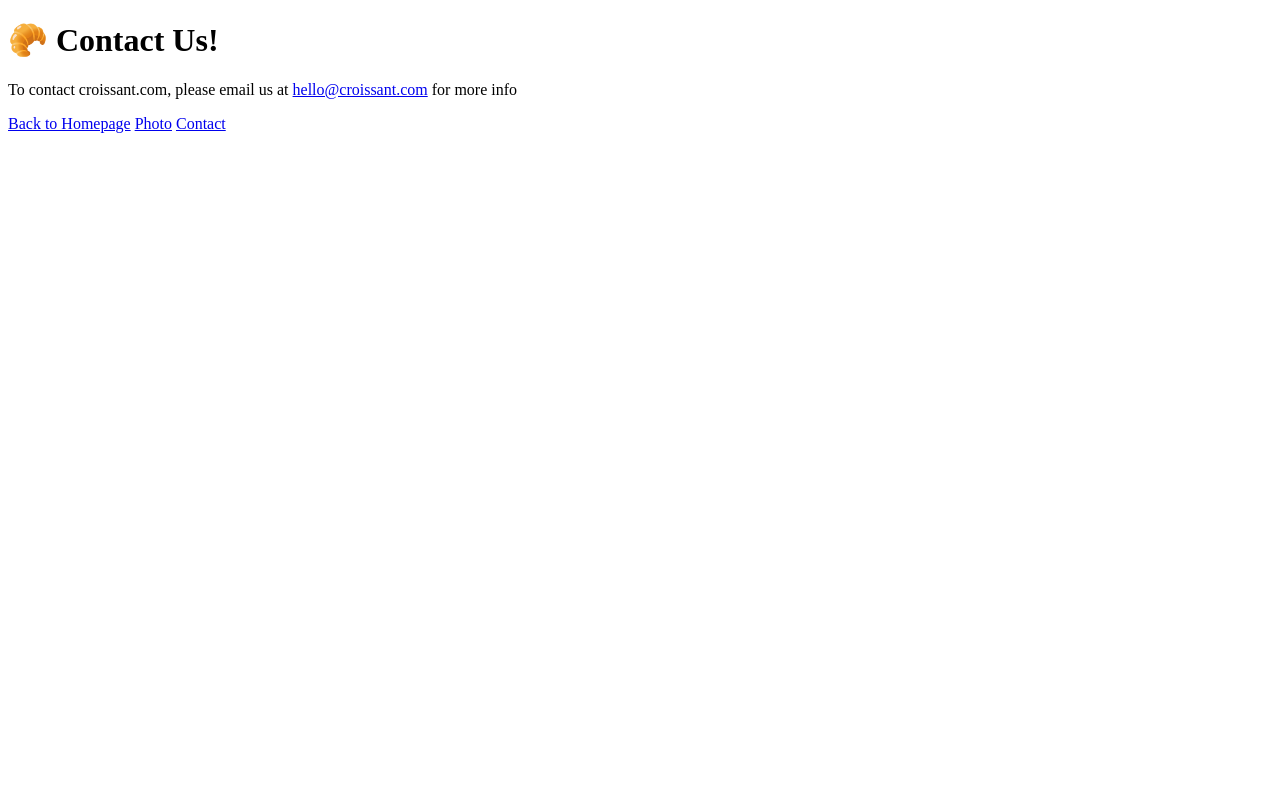
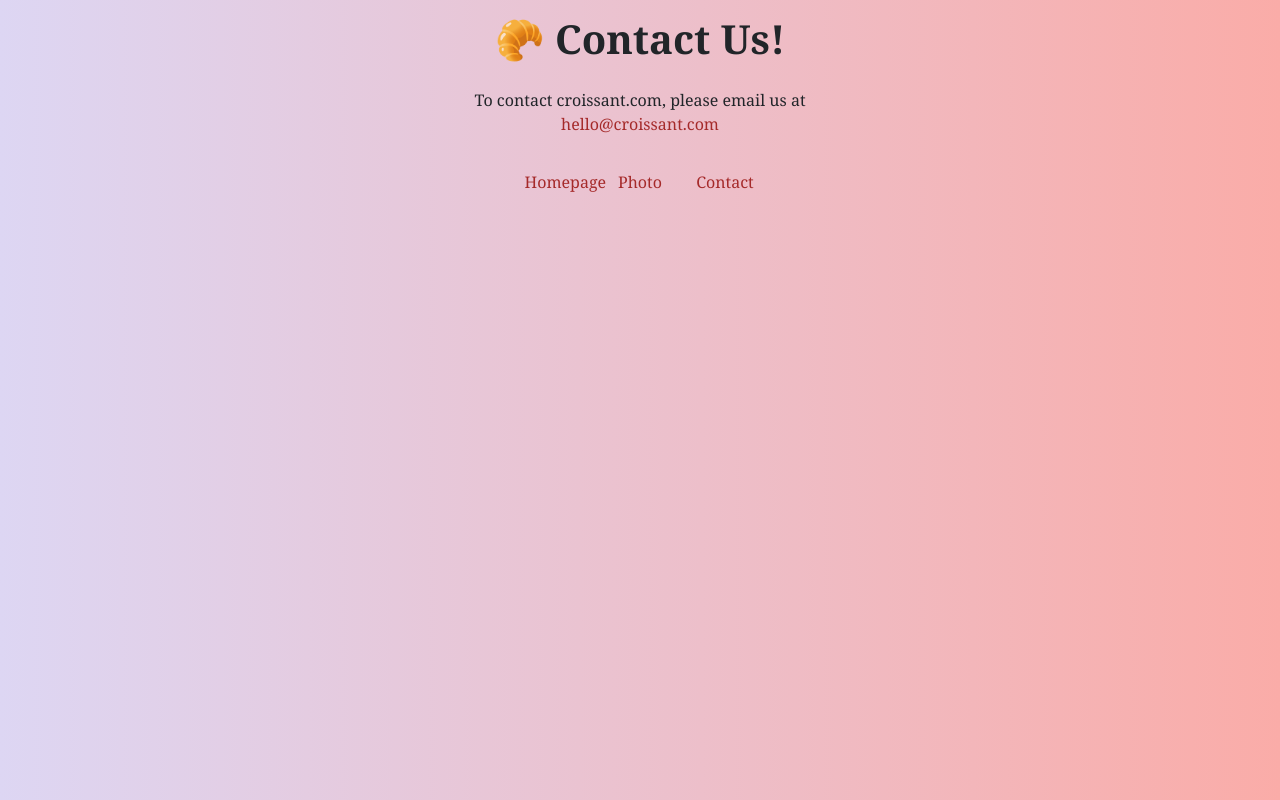
Before and after one commit to andreearaluca97/Multiple-Pages, a plain HTML site: page html-files/contact.html in a window 1280 px wide. Drawn offline with nearby package versions, Linux system fonts and the light colour scheme.

Commit message:
Styled the project

```diff
--- /dev/null
+++ b/CSS/styles.css
@@ -0,0 +1,40 @@
+body{
+    background-color: #FAACA8;
+background-image: linear-gradient(to left, #FAACA8 0%, #DDD6F3 100%);
+font-family:Cambria, Cochin, Georgia, Times, 'Times New Roman', serif;
+
+}
+
+h1{
+    text-align: center;
+    padding: 15px;
+    font-weight: bold;
+}
+
+p{
+    text-align: center;
+    margin: 10px;
+}
+
+.container, a{
+    text-decoration: none;
+    color: brown;
+    display: flex;
+    justify-content: space-evenly;
+}
+.container, a:hover{
+    color:chartreuse
+}
+
+img{
+    width: 170px;
+    display: block;
+    margin: 0 auto;
+    padding: 8px;
+    border: 2px solid;
+    border-radius: 10px;
+}
+
+.info{
+    font-size: 15px !important;
+}
--- a/html-files/contact.html
+++ b/html-files/contact.html
@@ -5,12 +5,33 @@
     <meta http-equiv="X-UA-Compatible" content="IE=edge">
     <meta name="viewport" content="width=device-width, initial-scale=1.0">
     <title>Contact</title>
+    <link href="https://cdn.jsdelivr.net/npm/bootstrap@5.1.3/dist/css/bootstrap.min.css" rel="stylesheet" integrity="sha384-1BmE4kWBq78iYhFldvKuhfTAU6auU8tT94WrHftjDbrCEXSU1oBoqyl2QvZ6jIW3" crossorigin="anonymous">
+    <link rel="stylesheet" href="/CSS/styles.css">
 </head>
 <body>
+    <div class="container">
+
+    </div>
     <h1>🥐 Contact Us!</h1>
-    <p>To contact croissant.com, please email us at <a href="mailto:hello@croissant.com">hello@croissant.com</a> for more info</p>
-    <a href="/">Back to Homepage</a>
-    <a href="/html-files/photo.html">Photo</a>
-    <a href="/html-files/contact.html">Contact</a>
+    <p>To contact croissant.com, please email us at
+        <a class="email" href= "mailto:hello@croissant.com">hello@croissant.com</a>
+        </p>
+        <br>
+    <div class="container">
+        <div class="row">
+            <div class="col-4">
+
+                <a href="/">Homepage</a>
+            </div>
+            <div class="col-4">
+
+                <a href="/html-files/photo.html">Photo</a>
+            </div>
+            <div class="col-4">
+
+                <a href="/html-files/contact.html">Contact</a>
+            </div>
+        </div>
+    </div>
 </body>
 </html>
```
Also changed, not shown: html-files/photo.html (+20 -4 lines), index.html (+19 -3 lines).
